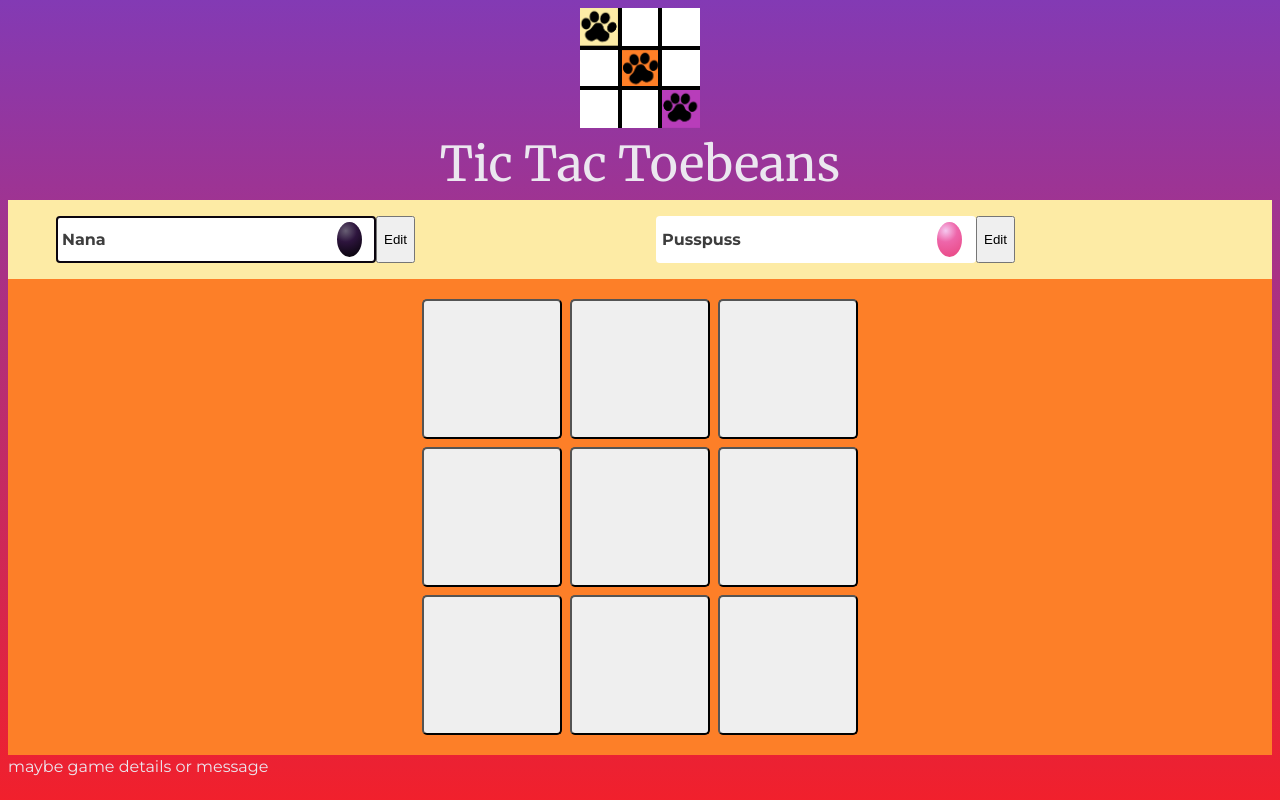
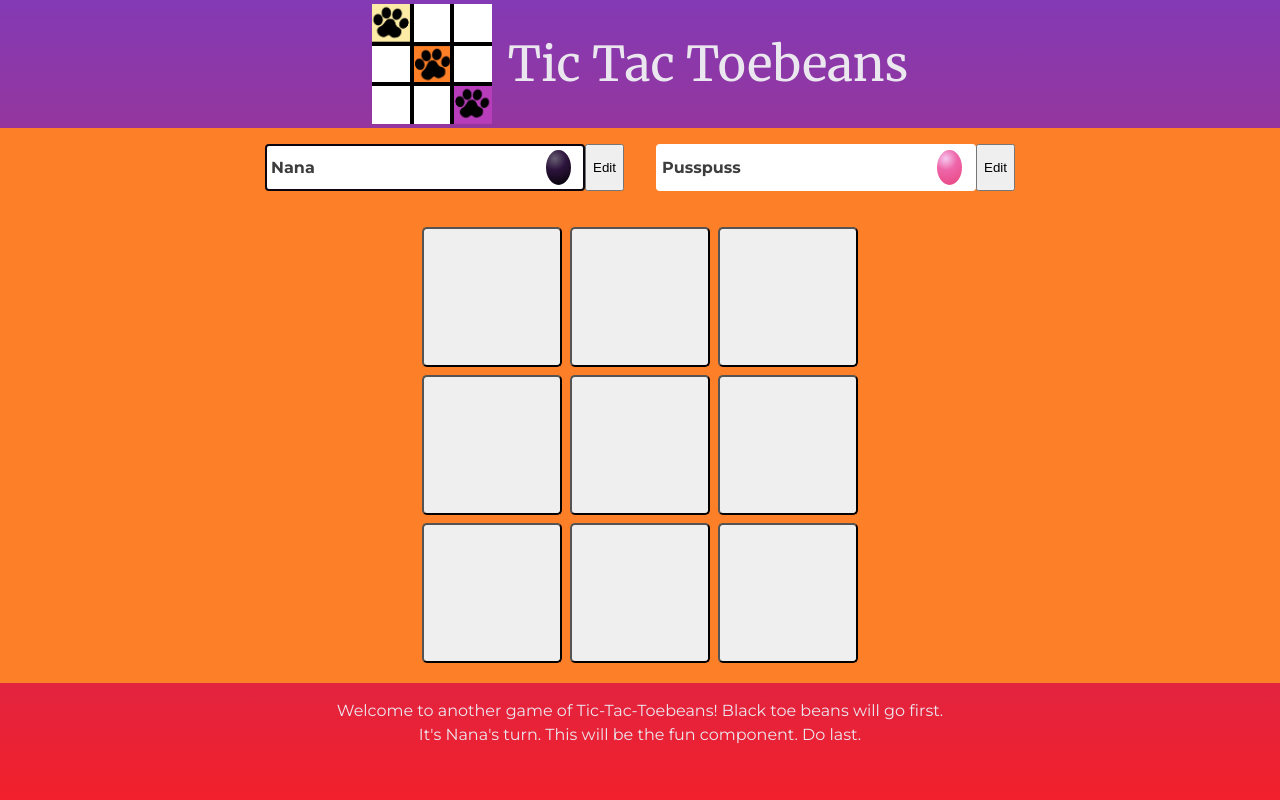
Before and after one commit to ihatetoast/tic-tac-toebeans, a React (Vite) app: page / in a window 1280 px wide. Shown: the top 800 px of the page. Built offline with nearby package versions, Linux system fonts and the light colour scheme.

Commit message:
game logic done-ish. testing later. name change bug fixed. tie handled

```diff
--- a/src/App.jsx
+++ b/src/App.jsx
@@ -4,15 +4,16 @@ import Player from './components/Player.jsx';
 // combinations for wins:
 import { WIN_OPTIONS } from './win-options.js';
 import TicTacToeBoard from './components/TicTacToeBoard.jsx';
+import Log from './components/Log.jsx';
 
 const GAME_PLAYERS = [
   {
-    id: 1,
+    id: 0,
     playerName: 'Nana',
     playerTheme: 'black',
   },
   {
-    id: 2,
+    id: 1,
     playerName: 'Pusspuss',
     playerTheme: 'pink',
   },
@@ -24,25 +25,55 @@ const INITIAL_GAME_GRID = [
   [null, null, null],
 ];
 
+// determine winner function
+  function determineWinner(gameGrid){
+    let winner;
+    for(const combo of WIN_OPTIONS){
+      // does my head in.
+      // gist is every combo--an array of three objects that match to a cell in winning combo
+      // assign square one to three the values in those cells.
+      // checks by rows, then cols, then diags
+      const squareOne = gameGrid[combo[0].row][combo[0].col];
+      const squareTwo = gameGrid[combo[1].row][combo[1].col];
+      const squareThree = gameGrid[combo[2].row][combo[2].col];
+
+        // now check that they are the same
+      if(squareOne && squareOne === squareTwo && squareOne === squareThree){
+        winner = squareOne;
+      }
+
+    }
+      return winner;
+
+  }
+
 function App() {
   const [players, setPlayers] = useState(GAME_PLAYERS);
   const [gameGrid, setGameGrid]=useState(INITIAL_GAME_GRID);
+  const [turns, setTurns] = useState(0);
+
   const [activePlayer, setActivePlayer]=useState('black');
+  const winner = determineWinner(gameGrid, activePlayer);
+  const gameIsTied = !winner && turns === 9;
+  console.log("game is tied: ", gameIsTied);
 
-  function handlePlayerNameChange(newName) {
+  function handlePlayerNameChange(id, newName) {
     // map through players, match index, update that name. otherwise return player
     setPlayers((prevPlayers) =>
-      prevPlayers.map((player, idx) =>
-        idx === player.id ? { ...player, playerName: newName } : player
+      prevPlayers.map((player) =>
+        player.id === id ? { ...player, playerName: newName } : player
       )
     );
   }
 
   function handleSelectCell(rowIdx, colIdx){
+    setTurns((prevTurns)=> prevTurns + 1);
+
     setActivePlayer((prevActivePlayer)=> {
-      // use black and pink becasue they'll be the css themes
       return prevActivePlayer === 'black' ? 'pink' : 'black';
     });
+
+
     setGameGrid((prevGrid) => {
       // makey the changey with a deeeep copy
       const prevGridDeepCopy = [...prevGrid.map(innerRow => [...innerRow])];
@@ -51,7 +82,20 @@ function App() {
       return prevGridDeepCopy;
     })
   }
+  console.log("turns in App:", turns);
+  if(winner){
+    // get name of winner, but for now just log
+  console.log("the winner is: ", winner);
+  }
 
+
+
+  function handleGameReset(){
+    setGameGrid(INITIAL_GAME_GRID);
+    setTurns(0);
+    setActivePlayer('black');
+  }
+console.log("PLAYERS: ",players);
   return (
     <main>
       <div className='main-game-container'>
@@ -73,7 +117,7 @@ function App() {
           <TicTacToeBoard gameGrid={gameGrid} onSquareClick={handleSelectCell}/>
         </div>
       </div>
-      <span>maybe game details or message</span>
+      <Log activePlayer={players.find((player) => player.playerTheme === activePlayer)}  />
     </main>
   );
 }
--- /dev/null
+++ b/src/components/Log.jsx
@@ -0,0 +1,26 @@
+import React from 'react'
+
+const SASSY_COMMENTARY ={
+  beforeGame:["Welcome to another game of Tic-Tac-Toebeans! Black toe beans will go first.", "Paws up! Black beans will start the game."],
+  commentary: ["made a daring move with their toe beans!", "used the classic paws gambit", "their mark with a paw-some play!"],
+  gameOver: ["won this round", "is the toe bean champion!", "takes the crown with those mighty beans!"]
+}
+
+// before game / onload, rando from before game. turns === 0
+// every turn will get rando from commentary. //
+// game over will get rando from game over.
+
+// button to reset. will need also info if tied and who the winner is.
+
+ const Log = ({activePlayer}) => {
+  return (
+    <div className="log">
+      <p>{SASSY_COMMENTARY['beforeGame'][0]}</p>
+      <p>It's {`${activePlayer.playerName}`}'s turn. This will be the fun component. Do last.</p>
+
+    </div>
+  )
+}
+
+
+export default Log;
--- a/src/components/Player.jsx
+++ b/src/components/Player.jsx
@@ -1,7 +1,7 @@
 import { useState } from 'react';
 
 
-const Player = ({  defaultName, playerBeans, onChangePlayer, activePlayer }) => {
+const Player = ({  defaultName, playerBeans, onChangePlayer, activePlayer, id }) => {
   const [isEditing, setIsEditing] = useState(false);
   const [playerName, setPlayerName] = useState(defaultName);
 
@@ -9,7 +9,7 @@ const Player = ({  defaultName, playerBeans, onChangePlayer, activePlayer }) =>
   if (isEditing) {
     const trimmed = playerName.trim();
     const final = trimmed === '' ? defaultName : trimmed;
-    onChangePlayer( final);
+    onChangePlayer(id, final);
     setPlayerName(final);
   }
 
--- a/src/components/TicTacToeBoard.jsx
+++ b/src/components/TicTacToeBoard.jsx
@@ -1,8 +1,9 @@
 import Paw from './Paw.jsx';
 
+
+// paw theme will end up determining the paw pure CSS. Leave as color until the end.
+// css comes after logic and do for fun. test on codepen first.
 const TicTacToeBoard = ({gameGrid, onSquareClick, }) => {
-  // console.log(gameGrid);
-
   return (
     <ol className='tic-tac-toe-grid'>
       {gameGrid.map((row, rowIdx) => {
@@ -10,8 +11,9 @@ const TicTacToeBoard = ({gameGrid, onSquareClick, }) => {
           <li key={rowIdx} className='game-row'>
             <ol className='row-columns'>
               {row.map((col, colIdx) => {
-                console.log("col is ", col);
-               return <li key={colIdx} className='game-cell'>{
+                // if col has a val, show paw with pink or black theme. else show button to select cell
+                // else show button. so button only shows if null and can't be clicked if already has a paw
+                return <li key={colIdx} className='game-cell'>{
                 col ?
                 <Paw theme={col}/> :
                 <button onClick={()=>onSquareClick(rowIdx, colIdx)} className="game-btn">{col}</button>
--- a/src/index.css
+++ b/src/index.css
@@ -23,9 +23,18 @@ body {
   background-repeat: repeat;
   background-size: 100% 100%, 30% 30%, 100% 100%;
   min-height: 110rem;
+  margin: 0;
 }
 
 /* HEADER index.html, not react component  */
+
+header {
+      display: flex;
+    justify-content: center;
+    gap: 1rem;
+    align-items: center;
+    padding: 0.25rem;
+}
 
 h1 {
   font-family: 'Merriweather', serif;
@@ -104,8 +113,6 @@ ul {
 }
 
 .players-list {
-  background: #fdeba5;
-  padding: 1rem 2rem;
   padding: 1rem 2rem;
   display: flex;
   justify-content: center;
@@ -115,8 +122,8 @@ ul {
 
 .player-item {
   margin: 0 1rem;
-  flex: 1;
   display: flex;
+  justify-content: center;
 }
 
 .player.active-player-black {
@@ -210,3 +217,17 @@ input {
 .paw.pink {
   background-color: pink;
 }
+
+
+/* LOG COMPONENT  */
+.log {
+  padding: 1rem 2rem;
+  display: flex;
+  flex-direction: column;
+  align-items: center;
+  width: 90%;
+  margin: 0 auto;
+}
+.log p {
+  margin:0;
+}
--- a/src/win-options.js
+++ b/src/win-options.js
@@ -8,115 +8,43 @@
 // obj with 3 cells to match options for win
 export const WIN_OPTIONS = [
   [
-    {
-      row: 0,
-      col: 0,
-    },
-    {
-      row: 0,
-      col: 1,
-    },
-    {
-      row: 0,
-      col: 2,
-    },
-],
-  [
-    {
-      row: 1,
-      col: 0,
-    },
-    {
-      row: 1,
-      col: 1,
-    },
-    {
-      row: 1,
-      col: 2,
-    },
+    {row: 0, col: 0},
+    {row: 0, col: 1},
+    {row: 0, col: 2},
   ],
   [
-    {
-      row: 2,
-      col: 0,
-    },
-    {
-      row: 2,
-      col: 1,
-    },
-    {
-      row: 2,
-      col: 2,
-    },
+    {row: 1, col: 0},
+    {row: 1, col: 1},
+    {row: 1, col: 2},
   ],
   [
-    {
-      row: 0,
-      col: 0,
-    },
-    {
-      row: 1,
-      col: 0,
-    },
-    {
-      row: 2,
-      col: 0,
-    },
+    {row: 2, col: 0},
+    {row: 2, col: 1},
+    {row: 2, col: 2},
   ],
   [
-    {
-      row: 0,
-      col: 1,
-    },
-    {
-      row: 1,
-      col: 1,
-    },
-    {
-      row: 2,
-      col: 1,
-    },
+    {row: 0, col: 0},
+    {row: 1, col: 0},
+    {row: 2, col: 0},
   ],
   [
-    {
-      row: 0,
-      col: 2,
-    },
-    {
-      row: 1,
-      col: 2,
-    },
-    {
-      row: 2,
-      col: 2,
-    },
+    {row: 0, col: 1},
+    {row: 1, col: 1},
+    {row: 2, col: 1},
   ],
   [
-    {
-      row: 0,
-      col: 0,
-    },
-    {
-      row: 1,
-      col: 1,
-    },
-    {
-      row: 2,
-      col: 2,
-    },
+    {row: 0, col: 2},
+    {row: 1, col: 2},
+    {row: 2, col: 2},
   ],
   [
-    {
-      row: 0,
-      col: 2,
-    },
-    {
-      row: 1,
-      col: 1,
-    },
-    {
-      row: 2,
-      col: 0,
-    },
+    { row: 0, col: 0},
+    { row: 1, col: 1},
+    { row: 2, col: 2},
+  ],
+  [
+    { row: 0, col: 2},
+    { row: 1, col: 1},
+    { row: 2, col: 0},
   ]
 ]
```
